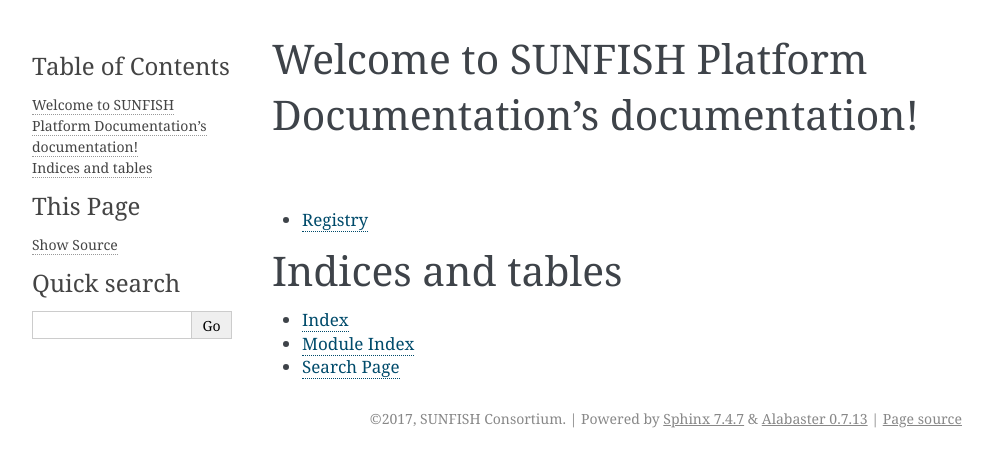
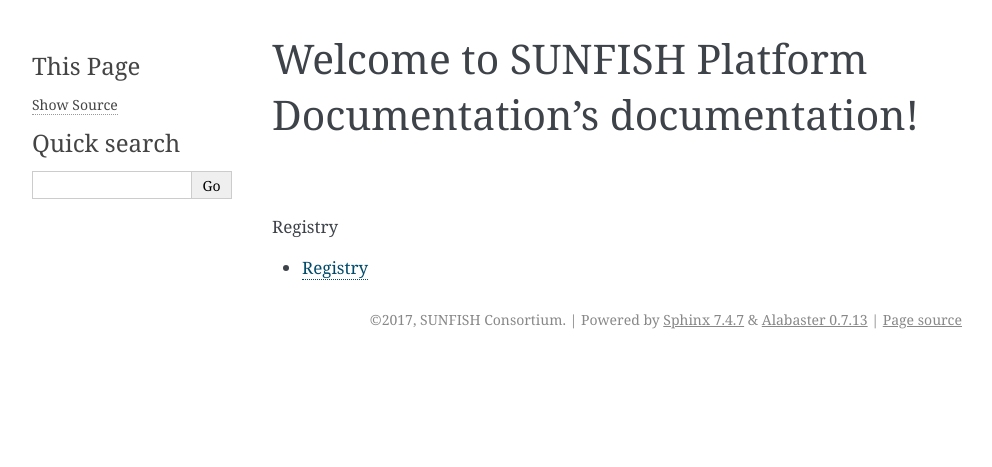
Before and after one commit to sunfish-prj/Platform-docs, a Sphinx documentation site: the page built from docs/index.rst, in a window 1280 px wide. Shown: the top 467 px of the page, without its empty margins (148-1140 px from the left). Built offline with Sphinx 7.4.7, drawn with Linux system fonts in a browser that asks for light colours.

Commit message:
registry ref

```diff
--- a/docs/index.rst
+++ b/docs/index.rst
@@ -7,14 +7,6 @@
 
 .. toctree::
    :maxdepth: 2
+   :caption: Registry
 
    registry
-
-
-
-Indices and tables
-==================
-
-* :ref:`genindex`
-* :ref:`modindex`
-* :ref:`search`
```
